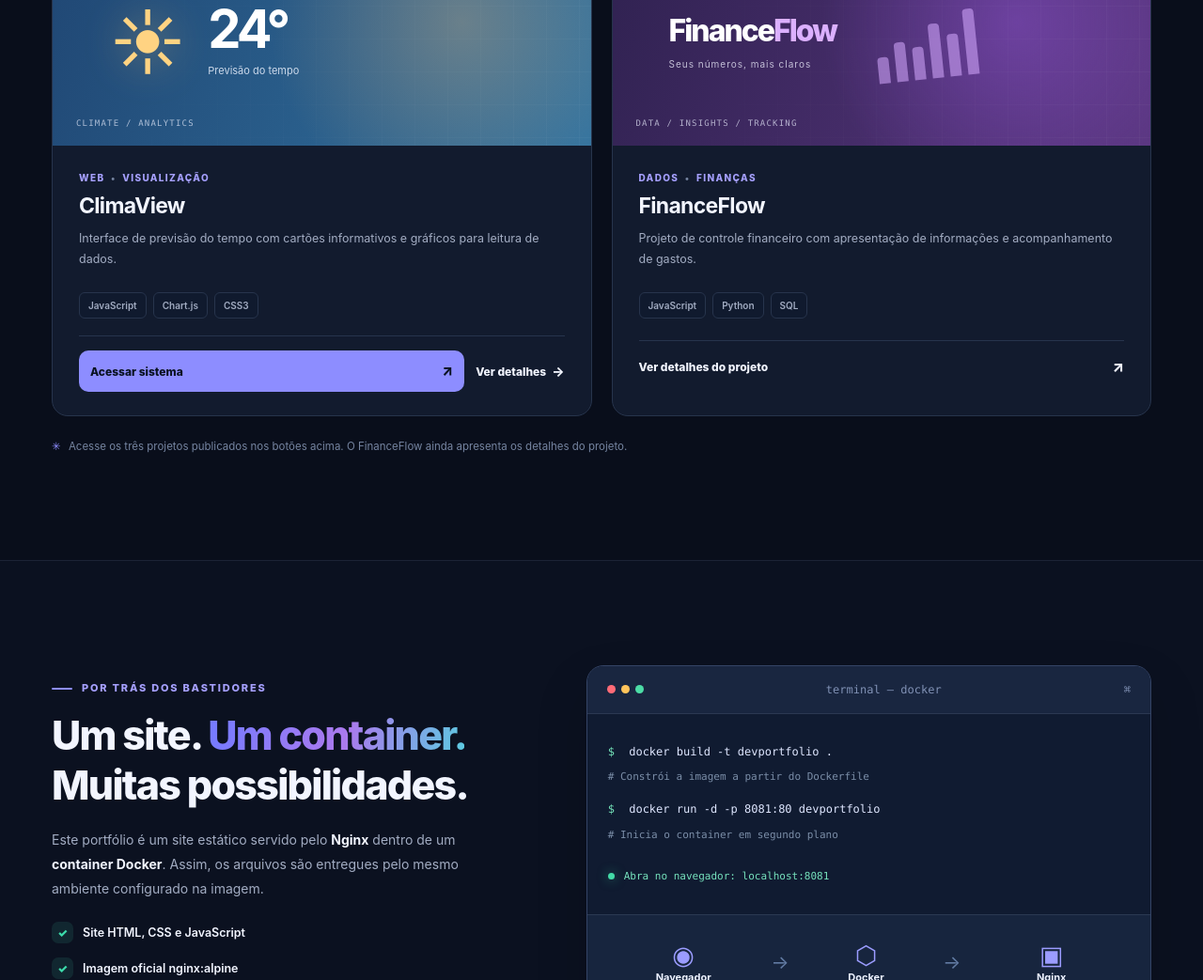
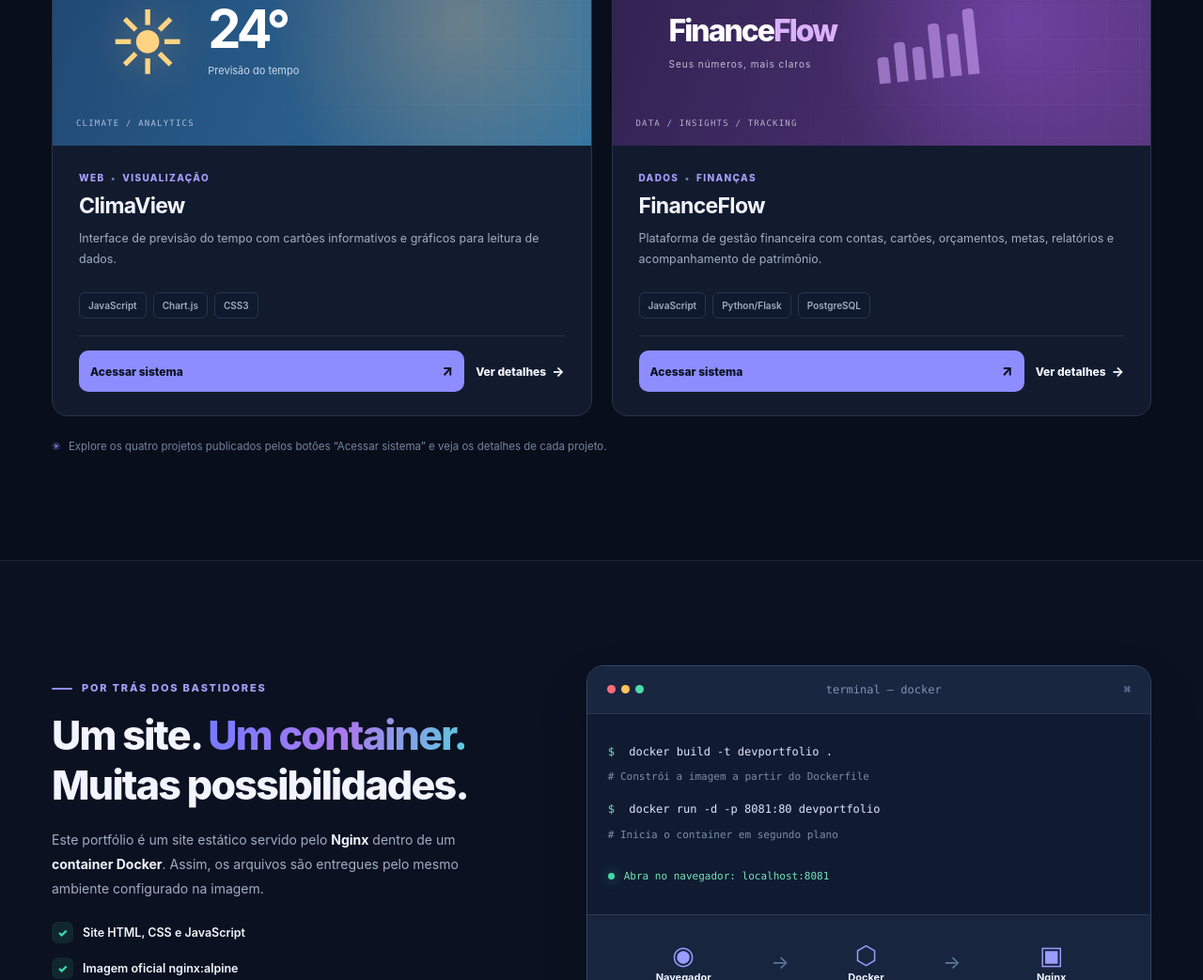
Before and after one commit to sthevan55/DevPortfolio-Site-est-tico-com-Docker-e-Nginx, a plain HTML site: page index.html in a window 1280 px wide. Shown: the part 3409-4452 px from the top of the page at 94% size. Drawn offline with Linux system fonts and the light colour scheme.

Commit message:
feat(portfolio): adicionar acesso ao Finance Flow publicado

```diff
--- a/index.html
+++ b/index.html
@@ -23,7 +23,7 @@
   <title>DevPortfolio | Sthevan Vinicius</title>
   <link rel="icon" href="assets/imagens/favicon.svg" type="image/svg+xml">
   <link rel="stylesheet" href="css/style.css">
-  <script src="js/script.js?v=20261120" defer></script>
+  <script src="js/script.js?v=20261120-financeflow" defer></script>
 </head>
 <body>
   <a class="skip-link" href="#conteudo">Pular para o conteúdo</a>
@@ -167,10 +167,10 @@
           </article>
           <article class="project-card reveal" data-category="dados">
             <div class="project-cover project-cover--finance"><div class="cover-grid" aria-hidden="true"></div><div class="cover-content"><span class="cover-label">04 / FINANÇAS</span><div class="finance-visual"><div class="finance-bars" aria-hidden="true"><i></i><i></i><i></i><i></i><i></i><i></i></div><strong>Finance<span>Flow</span></strong><small>Seus números, mais claros</small></div></div><span class="cover-bottom">DATA / INSIGHTS / TRACKING</span></div>
-            <div class="project-info"><div class="project-category">DADOS <span aria-hidden="true">•</span> FINANÇAS</div><h3>FinanceFlow</h3><p>Projeto de controle financeiro com apresentação de informações e acompanhamento de gastos.</p><div class="tag-row"><span>JavaScript</span><span>Python</span><span>SQL</span></div><button type="button" class="project-link" data-project="financeflow">Ver detalhes do projeto <span aria-hidden="true">↗</span></button></div>
+            <div class="project-info"><div class="project-category">DADOS <span aria-hidden="true">•</span> FINANÇAS</div><h3>FinanceFlow</h3><p>Plataforma de gestão financeira com contas, cartões, orçamentos, metas, relatórios e acompanhamento de patrimônio.</p><div class="tag-row"><span>JavaScript</span><span>Python/Flask</span><span>PostgreSQL</span></div><div class="project-actions"><a class="project-live" href="https://finance-flow-professional.vercel.app/" target="_blank" rel="noopener noreferrer" aria-label="Abrir Finance Flow em nova aba">Acessar sistema <span aria-hidden="true">↗</span></a><button type="button" class="project-link" data-project="financeflow">Ver detalhes <span aria-hidden="true">→</span></button></div></div>
           </article>
         </div>
-        <div class="projects-note reveal"><span aria-hidden="true">✳</span> Acesse os três projetos publicados nos botões acima. O FinanceFlow ainda apresenta os detalhes do projeto.</div>
+        <div class="projects-note reveal"><span aria-hidden="true">✳</span> Explore os quatro projetos publicados pelos botões “Acessar sistema” e veja os detalhes de cada projeto.</div>
       </div>
     </section>
 
--- a/js/script.js
+++ b/js/script.js
@@ -149,9 +149,9 @@
     },
     financeflow: {
       title: 'FinanceFlow', category: 'DADOS / FINANÇAS',
-      description: 'Conceito de sistema para acompanhar entradas e saídas financeiras, priorizando a organização e a visualização dos dados.',
-      highlights: ['Organização dos registros por categoria.', 'Visão consolidada de gastos e receitas.', 'Painéis para apoiar a análise de informações.'],
-      tags: ['JavaScript', 'Python', 'SQL']
+      description: 'Sistema web de gestão financeira com receitas e despesas, contas bancárias, cartões de crédito, orçamentos, metas e relatórios. Projeto publicado na Vercel com backend em Flask e banco PostgreSQL.',
+      highlights: ['Controle de lançamentos, contas e cartões.', 'Visão de orçamento, patrimônio e previsões.', 'Metas financeiras, relatórios e conciliação de extratos.'],
+      tags: ['JavaScript', 'Python/Flask', 'PostgreSQL']
     }
   };
 
```
